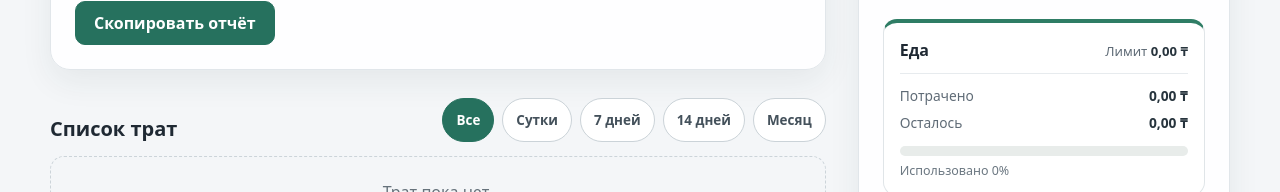
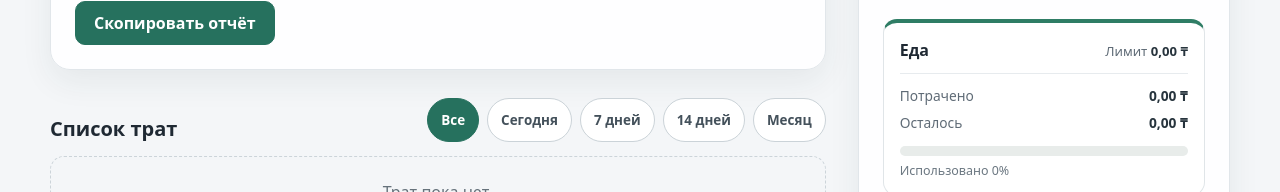
Before and after one commit to dossanovalunaram-creator/rashody, a plain HTML site: page index.html in a window 1280 px wide. Shown: the part 955-1147 px from the top of the page. Drawn offline with Linux system fonts and the light colour scheme.

Commit message:
Исправлена подпись фильтра за сегодня

```diff
--- a/index.html
+++ b/index.html
@@ -281,7 +281,7 @@
           <h2 id="expenses-title">Список трат</h2>
           <div class="period-filter" aria-label="Показать траты за период">
             <button class="filter-button is-active" type="button" data-period="all" aria-pressed="true">Все</button>
-            <button class="filter-button" type="button" data-period="day" aria-pressed="false">Сутки</button>
+            <button class="filter-button" type="button" data-period="day" aria-pressed="false">Сегодня</button>
             <button class="filter-button" type="button" data-period="7days" aria-pressed="false">7 дней</button>
             <button class="filter-button" type="button" data-period="14days" aria-pressed="false">14 дней</button>
             <button class="filter-button" type="button" data-period="month" aria-pressed="false">Месяц</button>
```
Also changed, not shown: 2 other files.
